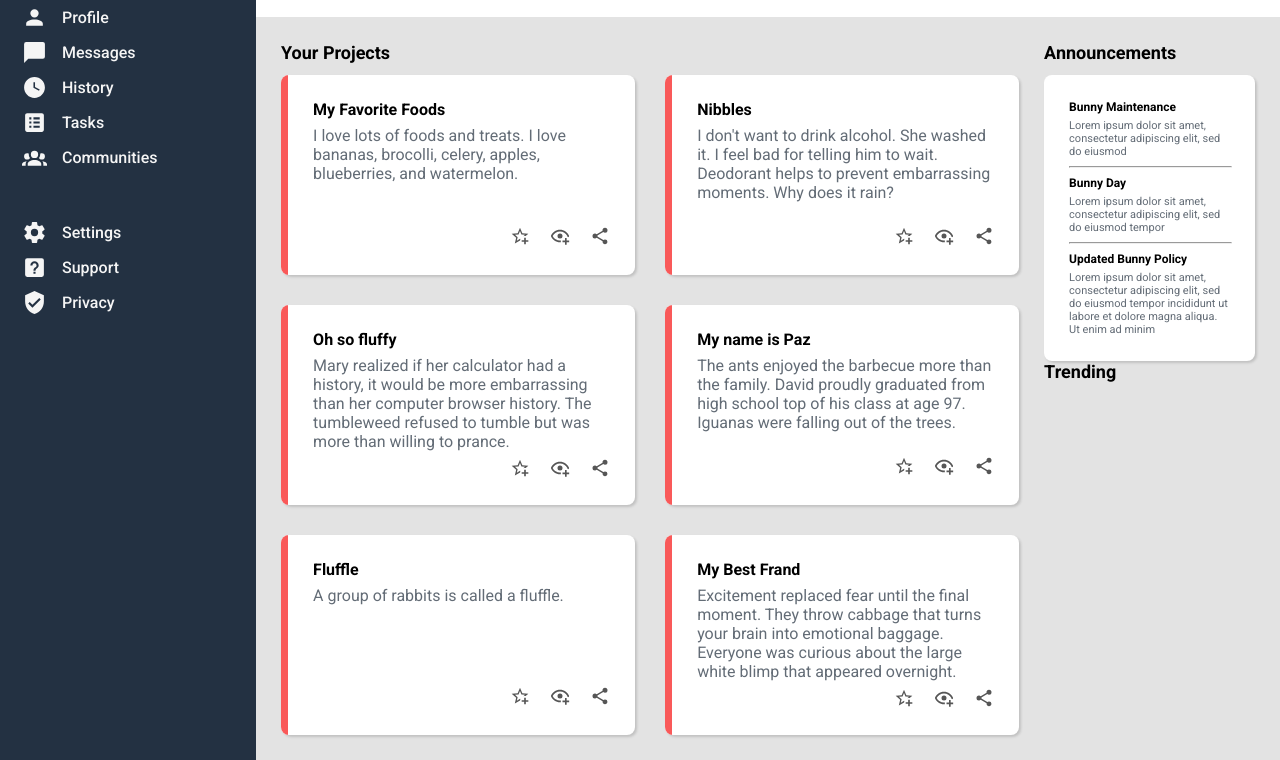
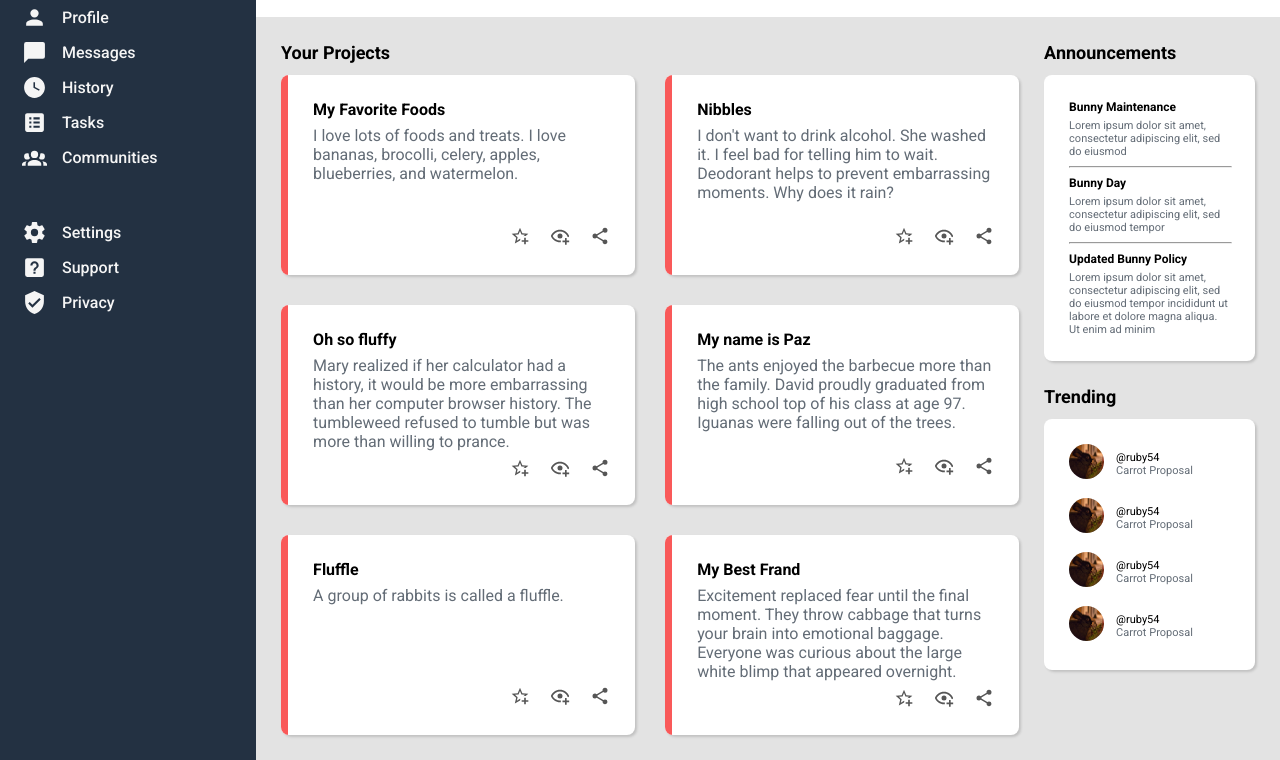
Before and after one commit to janeBenson/admin-dashboard, a plain HTML site: page index.html in a window 1280 px wide. Shown: the part 150-910 px from the top of the page. Drawn offline with Linux system fonts and the light colour scheme.

Commit message:
Add content & style to Trending section

```diff
--- a/index.html
+++ b/index.html
@@ -371,6 +371,36 @@
 					</div>
 					<div class="trending-section">
 						<div class="trending">Trending</div>
+						<div class="trending-content">
+							<div class="trending-card">
+								<div class="trending-card-img"><img src="./imgs/ruby.jpg" alt="ruby account picture" /></div>
+								<div class="trending-card-content">
+									<div class="trending-card-title">@ruby54</div>
+									<div class="trending-card-subtitle">Carrot Proposal</div>
+								</div>
+							</div>
+							<div class="trending-card">
+								<div class="trending-card-img"><img src="./imgs/ruby.jpg" alt="ruby account picture" /></div>
+								<div class="trending-card-content">
+									<div class="trending-card-title">@ruby54</div>
+									<div class="trending-card-subtitle">Carrot Proposal</div>
+								</div>
+							</div>
+							<div class="trending-card">
+								<div class="trending-card-img"><img src="./imgs/ruby.jpg" alt="ruby account picture" /></div>
+								<div class="trending-card-content">
+									<div class="trending-card-title">@ruby54</div>
+									<div class="trending-card-subtitle">Carrot Proposal</div>
+								</div>
+							</div>
+							<div class="trending-card">
+								<div class="trending-card-img"><img src="./imgs/ruby.jpg" alt="ruby account picture" /></div>
+								<div class="trending-card-content">
+									<div class="trending-card-title">@ruby54</div>
+									<div class="trending-card-subtitle">Carrot Proposal</div>
+								</div>
+							</div>
+						</div>
 					</div>
 				</div>
 			</div>
--- a/style.css
+++ b/style.css
@@ -109,7 +109,8 @@ a {
 
 	gap: 20px;
 }
-.account-img img {
+.account-img img,
+.trending-card-img img {
 	height: 35px;
 	width: 35px;
 	border-radius: 100%;
@@ -191,7 +192,8 @@ a {
 }
 
 .announcements-content,
-.projects > * {
+.projects > *,
+.trending-content {
 	border-radius: 8px;
 	background-color: white;
 	box-shadow: rgba(0, 0, 0, 0.15) 1.95px 1.95px 2.6px;
@@ -202,7 +204,8 @@ a {
 	font-size: 12px;
 	color: black;
 }
-.card-body {
+.card-body,
+.trending-card-content {
 	font-weight: normal;
 	font-size: 11px;
 }
@@ -216,3 +219,20 @@ hr {
 .title {
 	color: black;
 }
+.trending-section {
+	padding-top: 25px;
+	margin-bottom: 12px;
+}
+.trending-content {
+	display: grid;
+	gap: 15px;
+	padding: 25px;
+}
+.trending-card {
+	display: flex;
+	align-items: center;
+	gap: 12px;
+}
+.trending-card-title {
+	color: black;
+}
```
Also changed, not shown: imgs/ruby.jpg (added).
